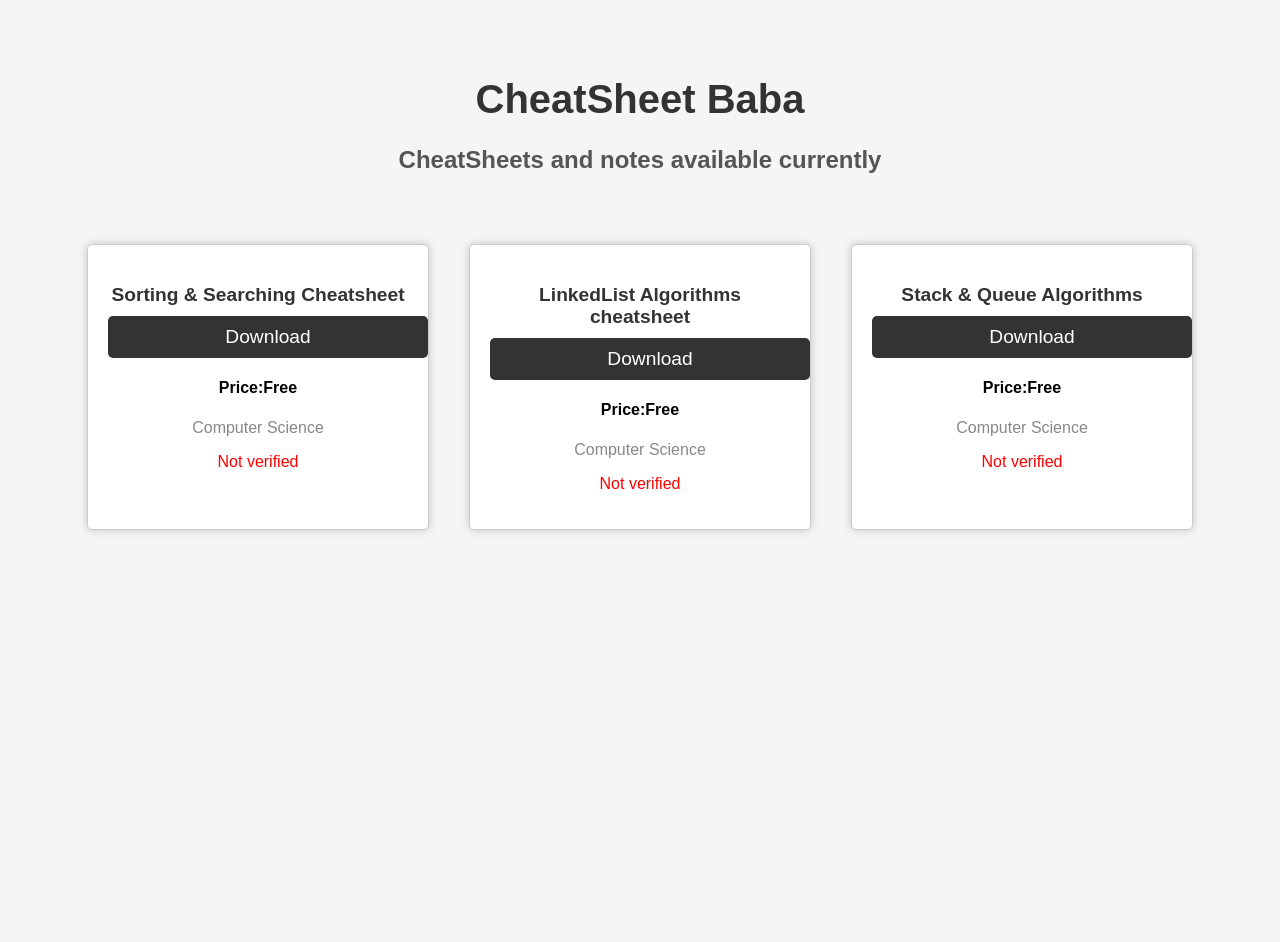
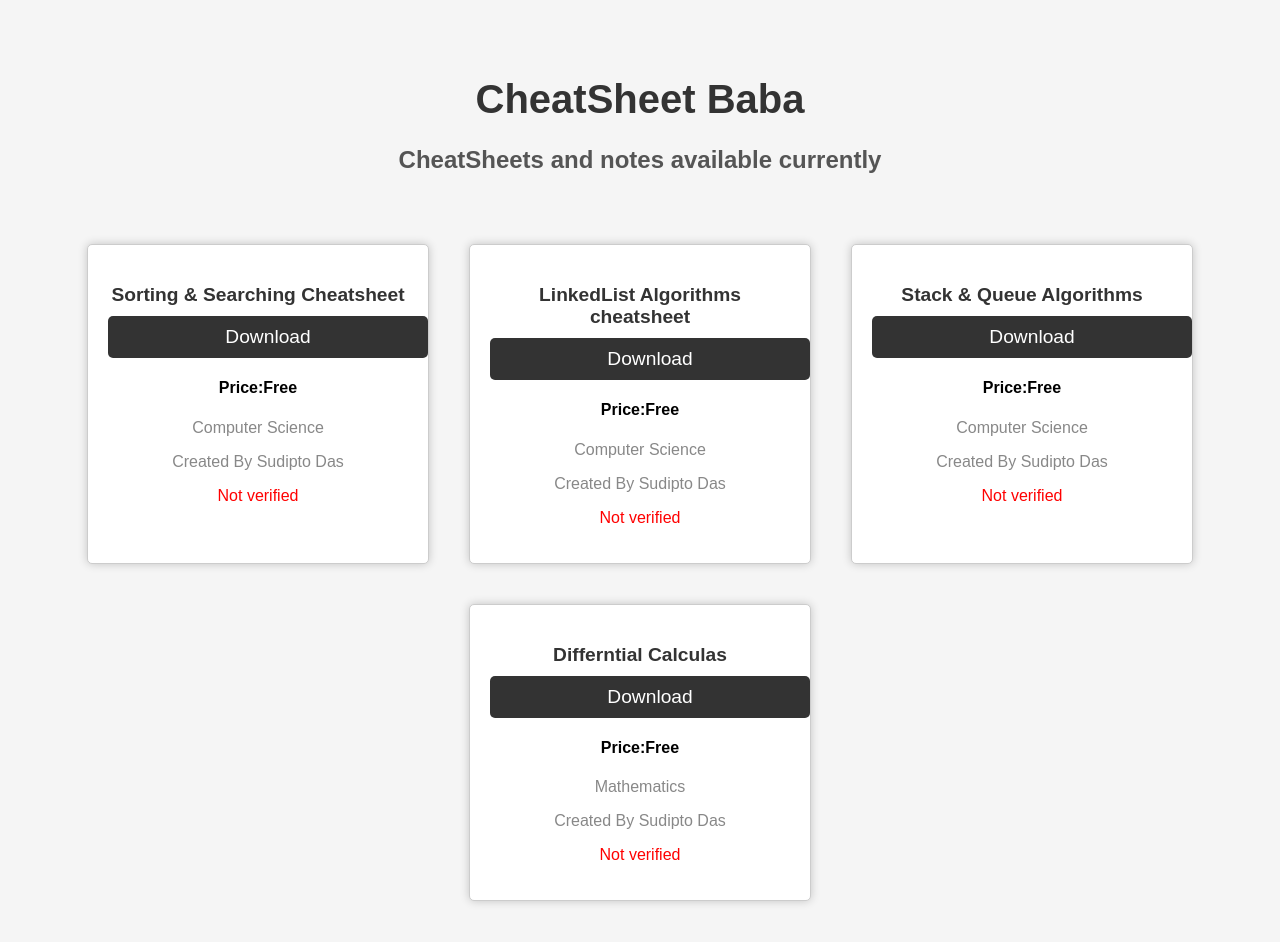
Before and after one commit to Sudip200/Private-firm, a React (Create React App) app: page / in a window 1280 px wide. Shown: the top 942 px of the page. Before the commit the page ends 800 px from the top, so only its background shows below. Built offline with nearby package versions, Linux system fonts and the light colour scheme.

Commit message:
adding new file

```diff
--- a/src/App.js
+++ b/src/App.js
@@ -5,19 +5,29 @@
   category:"Computer Science",
   link:"https://drive.google.com/file/d/1vsYE6GK7Qg6yomc-TtECSoiIr4D48siE/view?usp=sharing",
   price:"Free",
-  verified:"no"
+  verified:"no",
+  author:"Sudipto Das"
 },{
   name:"LinkedList Algorithms cheatsheet",
   category:"Computer Science",
   link:"https://drive.google.com/file/d/15PuktHXd4pAkaaENe07Rug4sPqjeXqJk/view?usp=sharing",
   price:"Free",
-  verified:"no"
+  verified:"no",
+  author:"Sudipto Das"
 },
 {name:"Stack & Queue Algorithms",
   category:"Computer Science",
   link:"https://drive.google.com/file/d/1KXly6pEwRDB6yb_r6uvia6rA2eEU5Dae/view?usp=sharing",
   price:"Free",
-  verified:"no"}]
+  verified:"no",
+  author:"Sudipto Das"},
+  {name:"Differntial Calculas",
+  category:"Mathematics",
+  link:"https://drive.google.com/file/d/1wphT86fpJgFlCoT12nbHYE1q98-fIJRh/view?usp=sharing",
+  price:"Free",
+  verified:"no",
+  author:"Sudipto Das"
+}]
 function App() {
   return (
     <div className="App">
@@ -30,6 +40,7 @@
            <a href={item.link} >Download</a>
           <h4>Price:{item.price}</h4>
            <p>{item.category}</p>
+           <p>Created By {item.author}</p>
            {item.verified==="yes"?<p style={{color:'green'}}>verified</p>:<p style={{color:'red'}}>Not verified</p>}
           </div>)
         })}
```
Also changed, not shown: .gitpod.yml (added), 12 other files (tests, documents, lock files or other folders).
